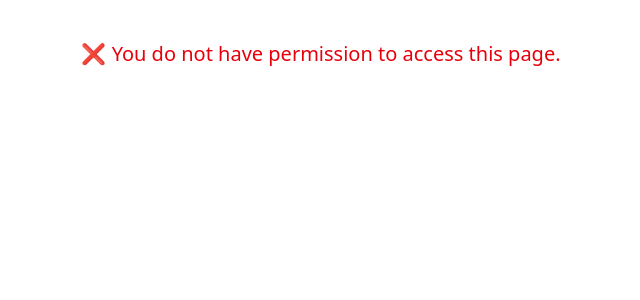
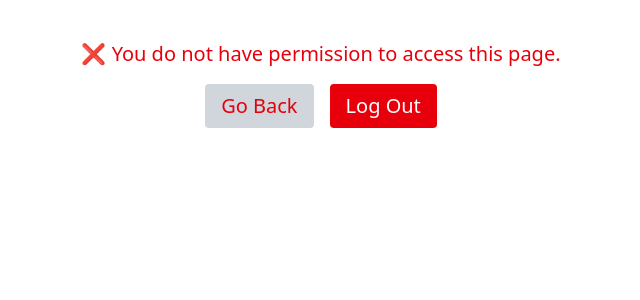
Before and after one commit to Wild-Waves-Kumana/Wild-Waves-Internal, a React (Vite) app in the folder frontend/: page /unauthorized in a window 1280 px wide. Shown: the top 300 px of the page, without its empty margins (319-959 px from the left). Built offline with nearby package versions, Linux system fonts and the light colour scheme; sample sign-in values are in the browser's storage.

Commit message:
Added logout and go back for unauthorized page

```diff
--- a/frontend/src/pages/Unauthorized.jsx
+++ b/frontend/src/pages/Unauthorized.jsx
@@ -1,10 +1,35 @@
-import React from 'react'
+import React, { useContext } from 'react';
+import { useNavigate } from 'react-router-dom';
+import { UserContext } from '../context/UserContext';
 
-const Unauthorized = () => (
-  <div className="text-center mt-10 text-xl text-red-600">
-    ❌ You do not have permission to access this page.
-  </div>
-);
+const Unauthorized = () => {
+  const navigate = useNavigate();
+  const { logout } = useContext(UserContext);
 
+  return (
+    <div className="text-center mt-10 text-xl text-red-600 space-y-4">
+      <p>❌ You do not have permission to access this page.</p>
 
-export default Unauthorized
+      <div className="space-x-4">
+        <button
+          onClick={() => navigate(-1)}
+          className="px-4 py-2 bg-gray-300 rounded hover:bg-gray-400"
+        >
+          Go Back
+        </button>
+
+        <button
+          onClick={() => {
+            logout();
+            navigate('/'); // Redirect to login or homepage after logout
+          }}
+          className="px-4 py-2 bg-red-600 text-white rounded hover:bg-red-700"
+        >
+          Log Out
+        </button>
+      </div>
+    </div>
+  );
+};
+
+export default Unauthorized;
```
